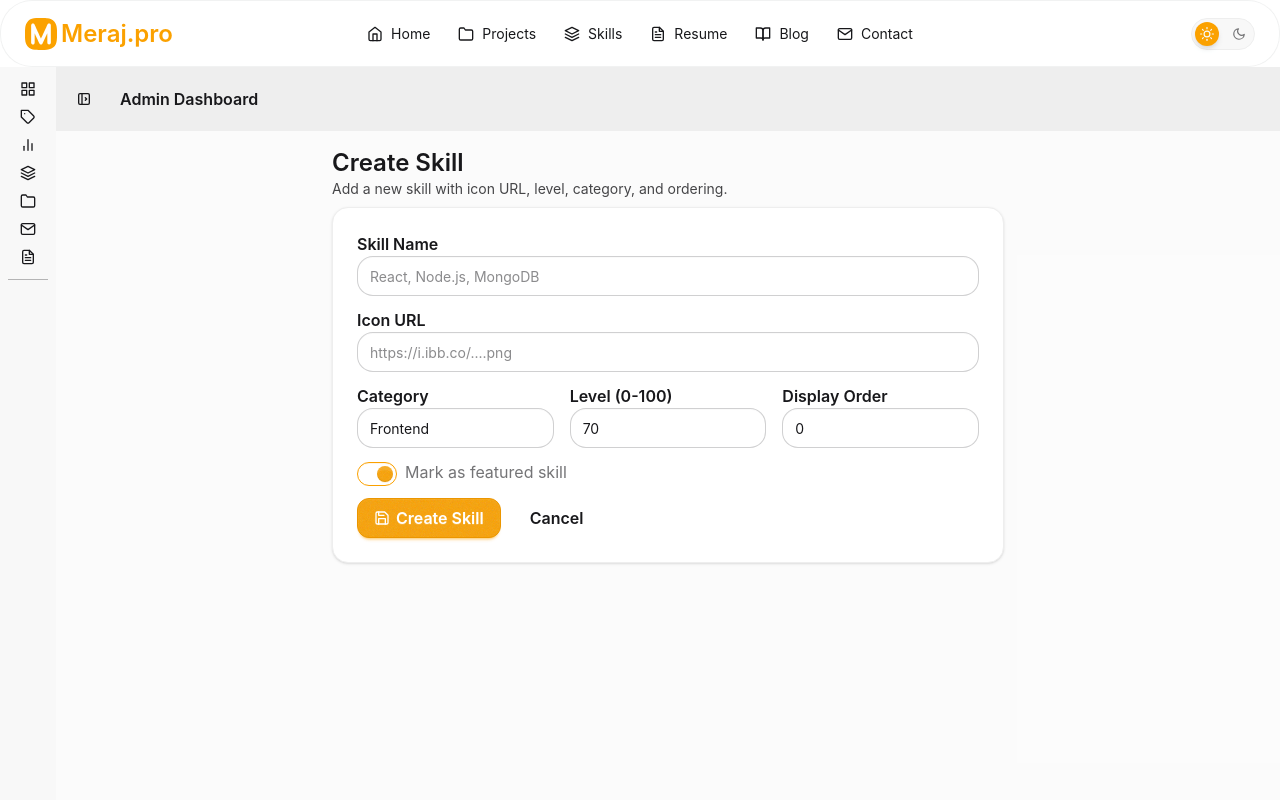
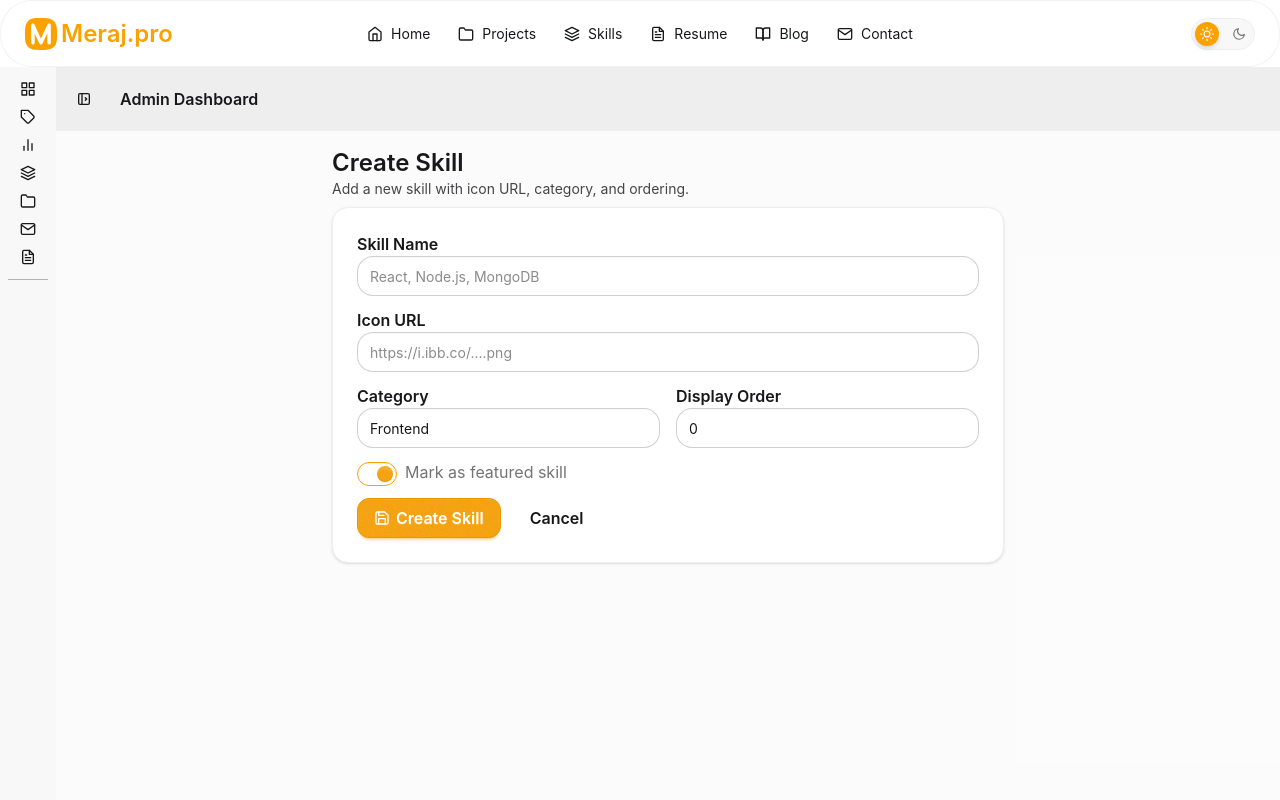
Before and after one commit to buildwithmeraj/portfolio, a Next.js app: page /admin/skills/new in a window 1280 px wide. Shown: the top 800 px of the page. Built offline with nearby package versions, Linux system fonts and the light colour scheme.

Commit message:
removed skills progress completely

```diff
--- /dev/null
+++ b/index.js
@@ -0,0 +1,6 @@
+const profile = {
+  name: "Rahim",
+  age: 28,
+  city: "Dhaka",
+};
+console.log(!!profile.country);
--- a/src/app/(without-layout)/admin/skills/[id]/edit/page.jsx
+++ b/src/app/(without-layout)/admin/skills/[id]/edit/page.jsx
@@ -35,7 +35,7 @@ const EditSkillPage = async ({ params }) => {
       <div>
         <h1 className="text-2xl font-semibold">Edit Skill</h1>
         <p className="text-sm opacity-80">
-          Update name, icon, category, level, and order.
+          Update name, icon, category, and order.
         </p>
       </div>
 
--- a/src/app/(without-layout)/admin/skills/new/page.jsx
+++ b/src/app/(without-layout)/admin/skills/new/page.jsx
@@ -6,7 +6,7 @@ const CreateSkillPage = () => {
       <div>
         <h1 className="text-2xl font-semibold">Create Skill</h1>
         <p className="text-sm opacity-80">
-          Add a new skill with icon URL, level, category, and ordering.
+          Add a new skill with icon URL, category, and ordering.
         </p>
       </div>
 
--- a/src/app/api/admin/skills/[id]/route.js
+++ b/src/app/api/admin/skills/[id]/route.js
@@ -7,7 +7,6 @@ function normalizeSkillInput(body) {
   const name = body?.name?.trim();
   const iconUrl = body?.iconUrl?.trim();
   const category = body?.category?.trim() || "General";
-  const level = Number(body?.level);
   const order = Number(body?.order);
   const isFeatured = Boolean(body?.isFeatured);
 
@@ -19,10 +18,6 @@ function normalizeSkillInput(body) {
     return { error: "Skill icon URL is required." };
   }
 
-  if (Number.isNaN(level) || level < 0 || level > 100) {
-    return { error: "Skill level must be between 0 and 100." };
-  }
-
   if (Number.isNaN(order)) {
     return { error: "Display order must be a valid number." };
   }
@@ -32,7 +27,6 @@ function normalizeSkillInput(body) {
       name,
       iconUrl,
       category,
-      level,
       order,
       isFeatured,
     },
--- a/src/app/api/admin/skills/route.js
+++ b/src/app/api/admin/skills/route.js
@@ -6,7 +6,6 @@ function normalizeSkillInput(body) {
   const name = body?.name?.trim();
   const iconUrl = body?.iconUrl?.trim();
   const category = body?.category?.trim() || "General";
-  const level = Number(body?.level);
   const order = Number(body?.order);
   const isFeatured = Boolean(body?.isFeatured);
 
@@ -18,10 +17,6 @@ function normalizeSkillInput(body) {
     return { error: "Skill icon URL is required." };
   }
 
-  if (Number.isNaN(level) || level < 0 || level > 100) {
-    return { error: "Skill level must be between 0 and 100." };
-  }
-
   if (Number.isNaN(order)) {
     return { error: "Display order must be a valid number." };
   }
@@ -31,7 +26,6 @@ function normalizeSkillInput(body) {
       name,
       iconUrl,
       category,
-      level,
       order,
       isFeatured,
     },
--- a/src/app/api/skills/route.js
+++ b/src/app/api/skills/route.js
@@ -11,11 +11,10 @@ export async function GET() {
         name: 1,
         iconUrl: 1,
         category: 1,
-        level: 1,
         order: 1,
         isFeatured: 1,
       })
-      .sort({ order: 1, level: -1, createdAt: -1 })
+      .sort({ order: 1, createdAt: -1 })
       .toArray();
 
     const payload = skills.map((skill) => ({
--- a/src/components/admin/AdminSkillsTable.jsx
+++ b/src/components/admin/AdminSkillsTable.jsx
@@ -79,7 +79,6 @@ const AdminSkillsTable = () => {
           <tr>
             <th>Skill</th>
             <th>Category</th>
-            <th>Level</th>
             <th>Featured</th>
             <th>Order</th>
             <th className="text-right">Actions</th>
@@ -99,7 +98,6 @@ const AdminSkillsTable = () => {
                 </div>
               </td>
               <td>{skill.category}</td>
-              <td>{skill.level}%</td>
               <td>{skill.isFeatured ? "Yes" : "No"}</td>
               <td>{skill.order}</td>
               <td>
--- a/src/components/admin/SkillForm.jsx
+++ b/src/components/admin/SkillForm.jsx
@@ -9,7 +9,6 @@ const defaults = {
   name: "",
   iconUrl: "",
   category: "Frontend",
-  level: 70,
   order: 0,
   isFeatured: true,
 };
@@ -46,7 +45,6 @@ const SkillForm = ({ mode, skillId, initialData }) => {
           name: form.name,
           iconUrl: form.iconUrl,
           category: form.category,
-          level: Number(form.level),
           order: Number(form.order),
           isFeatured: form.isFeatured,
         }),
@@ -109,7 +107,7 @@ const SkillForm = ({ mode, skillId, initialData }) => {
         </div>
       ) : null}
 
-      <div className="grid gap-4 md:grid-cols-3">
+      <div className="grid gap-4 md:grid-cols-2">
         <label className="form-control w-full">
           <span className="label-text mb-1.5 font-semibold text-base-content">
             Category
@@ -119,21 +117,6 @@ const SkillForm = ({ mode, skillId, initialData }) => {
             value={form.category}
             onChange={(event) => updateField("category", event.target.value)}
             placeholder="Frontend / Backend / Tools"
-            required
-          />
-        </label>
-
-        <label className="form-control w-full">
-          <span className="label-text mb-1.5 font-semibold text-base-content">
-            Level (0-100)
-          </span>
-          <input
-            type="number"
-            min="0"
-            max="100"
-            className="input input-bordered w-full text-sm focus:outline-none focus:border-primary"
-            value={form.level}
-            onChange={(event) => updateField("level", event.target.value)}
             required
           />
         </label>
--- a/src/components/skills/SkillCard.jsx
+++ b/src/components/skills/SkillCard.jsx
@@ -13,12 +13,6 @@ const SkillCard = ({ skill }) => {
           <p className="text-xs opacity-70">{skill.category}</p>
         </div>
       </div>
-      <progress
-        className="progress progress-primary h-2 w-full"
-        value={skill.level}
-        max="100"
-      />
-      <p className="mt-2 text-sm opacity-80">{skill.level}% proficiency</p>
     </article>
   );
 };
```
Also changed, not shown: src/lib/public-content.js, 1 other file (tests, documents, lock files or other folders).
